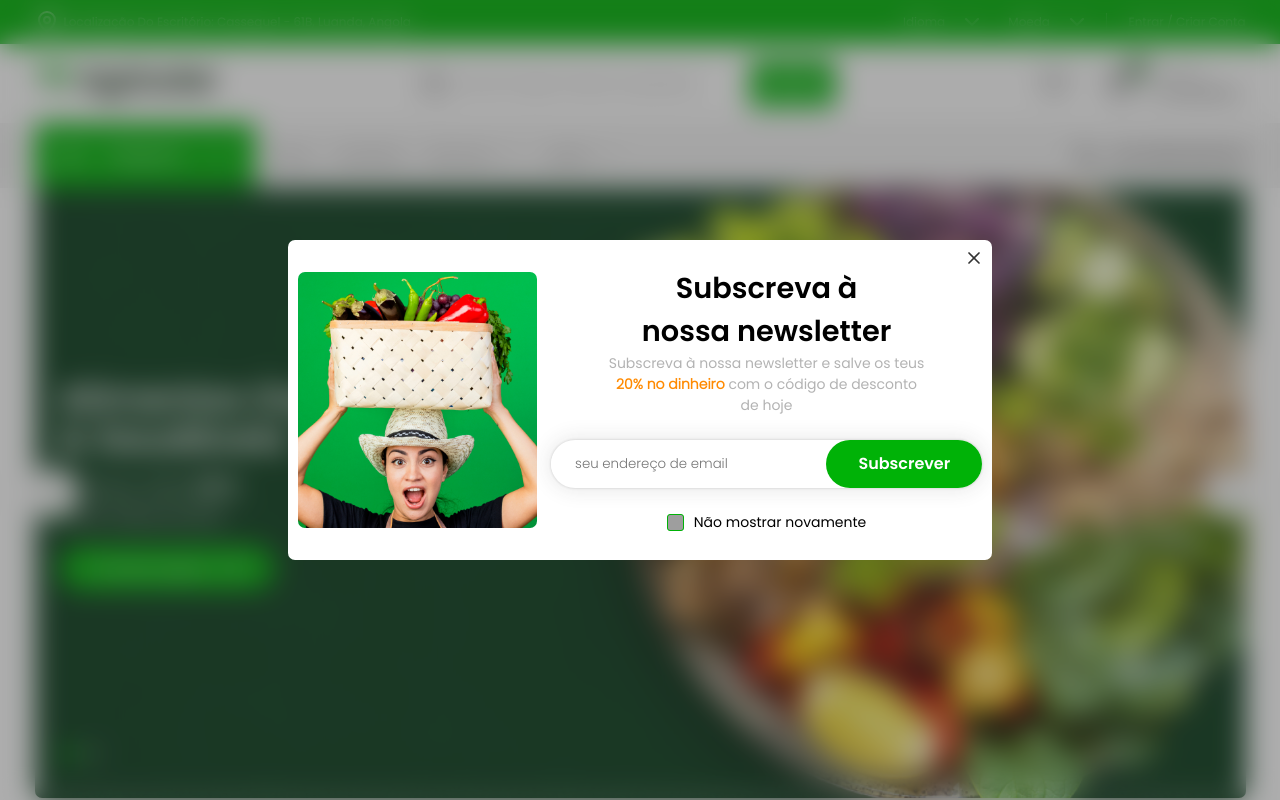
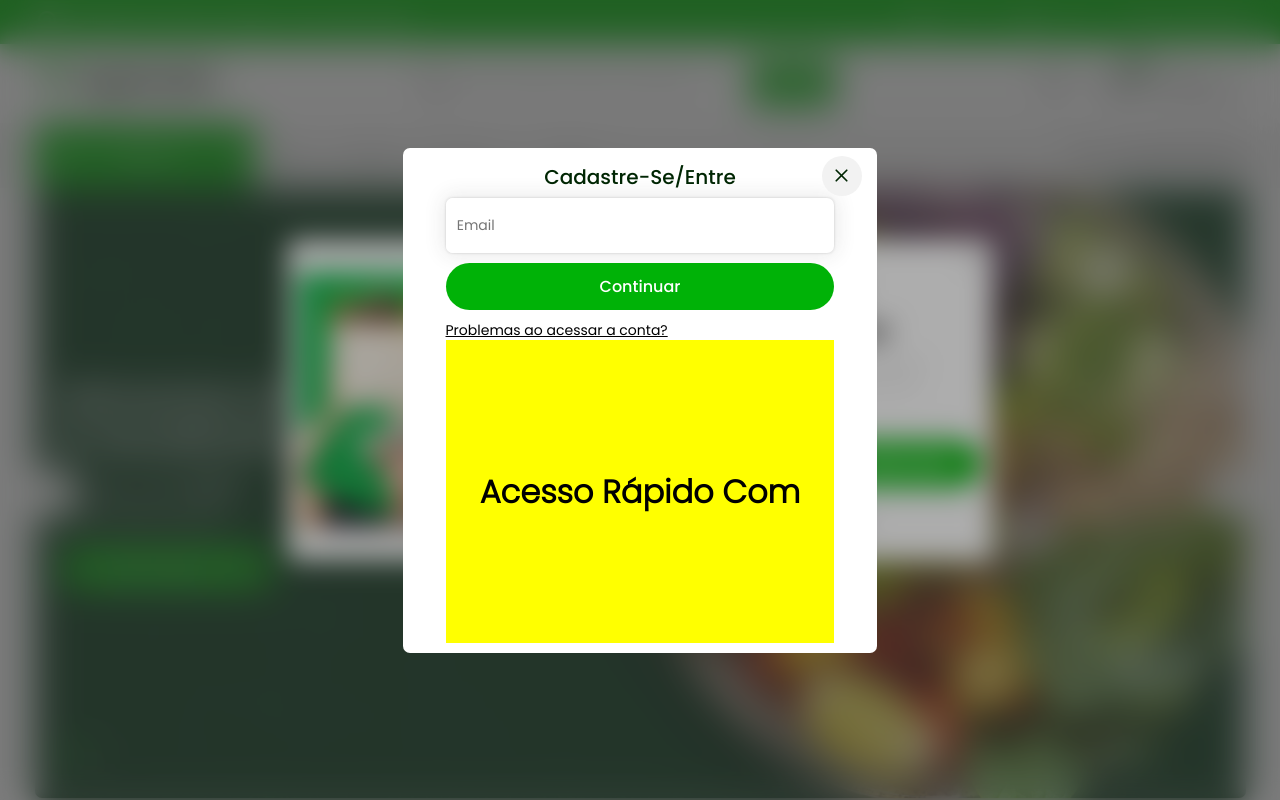
Before and after one commit to delciocapolo/agricolar, a React (Vite) app: page / in a window 1280 px wide. Shown: the top 800 px of the page. Built offline with nearby package versions, Linux system fonts and the light colour scheme; grey boxes are pictures that could not be loaded.

Commit message:
working at SignComponent, finishing MessageEasyAccessCOmponent

```diff
--- a/public/style/components/menu/navlinks.css
+++ b/public/style/components/menu/navlinks.css
@@ -7,7 +7,7 @@
 }
 
 .menu-custom-navlinks>ul>.item-menu>.dropdown-menu {
-    z-index: 999;
+    z-index: 505;
 }
 
 .menu-custom-navlinks>ul>.item-menu>.dropdown-menu>ul {
--- a/src/App.tsx
+++ b/src/App.tsx
@@ -17,6 +17,7 @@ import i19 from './assets/newsletterpopup/newsletterpopup.jpg';
 import i20 from './assets/products/Image.jpg';
 import { cacheImages } from "./components/utils/CacheImages";
 import Spinner from "./components/main-components/Spinner/Spinner";
+import SignComponent from "./components/Sign/Sign";
 
 const Menu = lazy(() => import("./components/Navigation/Menu"));
 const Skeleton = lazy(() => import("./components/Body/Skeleton"));
@@ -35,6 +36,7 @@ const App = () => {
   return (
     <HeaderContextProvider>
       <Suspense fallback={<Spinner loading={isLoading} />}>
+        <SignComponent />
         <Menu />
         <Header />
         <Skeleton />
--- /dev/null
+++ b/src/components/Sign/ComponentBase/ComponentBase.tsx
@@ -0,0 +1,142 @@
+import styled from "@emotion/styled";
+
+export const Container = styled['div']`
+    width: 100%;
+    height: 100%;
+    position: fixed;
+    top: 0;
+    z-index: 600;
+
+    background-color: rgba(51, 51, 51, 0.4);
+    backdrop-filter: blur(14px);
+`;
+
+export const PainelSign = styled['div']`
+    min-width: 320px;
+    width: 37%;
+    height: 505px;
+    background-color: var(--White);
+    border-radius: var(--border-radius);
+    padding: 0.5rem;
+
+    position: relative;
+`;
+
+export const SubContainerBase = styled['div']`
+    display: block;
+    background-color: yellow;
+    margin-bottom: 5px;
+`;
+
+export const ContentBase = styled['div']`
+    width: 85%;
+    margin: 0 auto;
+
+    // background-color: red;
+`;
+
+// For the title
+export const ContentTitle = styled(ContentBase)`
+    text-align: center;
+    padding: 0.7rem 0;
+
+    position: relative;
+`;
+export const Title = styled['h1']`
+    // font: var(--Body-Large-500);
+    font: var(--Body-XL-500);
+    color: var(--Green-900);
+    line-height: 1;
+`;
+
+export const ButtonClose = styled['button']`
+    position: absolute;
+    right: 15px;
+    width: 40px;
+    height: 40px;
+    background-color: var(--Gray-50);
+    border-radius: 50px;
+    z-index: 3;
+
+    & > .btnclose-svg-icon {
+        color: var(--Green-900);
+    }
+`;
+// For the accounts
+export const ContainerAccounts = styled(ContentBase)`
+    height: calc(100% - 42px);
+    // overflow: auto;
+`;
+
+export const ContainerUserInputs = styled['div']`
+    min-height: 142px;
+    // background-color: brown;
+    flex-direction: column;
+    padding: 0;
+    align-items: flex-start;
+`;
+
+export const ContainerInput = styled['div']`
+    width: 100%;
+    height: 55px;
+    background-color: var(--White);
+    border-radius: var(--border-radius);
+    justify-content: space-between;
+    gap: 0;
+    padding-right: 10px;
+    box-shadow: var(--box-shadow-double-face);
+`;
+
+export const TextField = styled['input']`
+    width: calc(100% - 50px);
+    height: 55px;
+    padding: 0 0.7rem;
+    border-radius: var(--border-radius);
+    border: none;
+    font: var(--Body-Small-400);
+    text-transform: none;
+
+    &::placeholder {
+        text-transform: capitalize;
+    }
+`;
+
+export const ButtonClearTextField = styled['button']`
+    background-color: rgba(237, 242, 238, 0.5);
+    padding: 0.3rem;
+    border-radius: 50%;
+
+    & > .btnclose-svg-icon {
+        color: rgba(0, 38, 3, 0.5);
+    }
+`;
+
+export const ButtonSubmitUserInputs = styled['button']`
+    width: 100%;
+    color: var(--White);
+    background-color: var(--Success);
+    padding: 0.7rem 0;
+    font: var(--Body-Medium-500);
+    border-radius: 50px;
+`;
+
+export const ButtonShowHelp = styled['button']`
+    height: 20px;
+    text-decoration: underline;
+    background-color: transparent;
+    font: var(--Body-Small-400);
+    text-transform: none;
+`;
+
+export const ContainerAccountsLinks = styled['div']`
+    height: calc(100% - 144px);
+    background-color: yellow;
+`;
+export const ContainerMessageEasyAccess = styled['div']`
+
+`;
+export const ContainerLine = styled['div']`
+
+`;
+export const MessageEasyAccess = styled['h1']`
+`;
--- a/src/components/Sign/Sign.tsx
+++ b/src/components/Sign/Sign.tsx
@@ -0,0 +1,63 @@
+import { X } from "lucide-react";
+import { ButtonClearTextField, ButtonClose, ButtonShowHelp, ButtonSubmitUserInputs, Container, ContainerAccounts, ContainerAccountsLinks, ContainerInput, ContainerLine, ContainerMessageEasyAccess, ContainerUserInputs, ContentTitle, MessageEasyAccess, PainelSign, TextField, Title } from "./ComponentBase/ComponentBase"
+import { ChangeEvent, MouseEvent, useState } from "react";
+
+const SignComponent = () => {
+    const [controllStep, setControllStep] = useState<number>(0);
+    const [contentTextfiled, setContentTextField] = useState<string>('');
+
+    const handleContentTextField = (e: ChangeEvent<HTMLInputElement>) => {
+        setContentTextField(e.target.value);
+    }
+    const handleButtonCleartextField = () => {
+        setContentTextField('');
+    }
+
+    return (
+        <Container className="d-flex">
+            <PainelSign>
+                <ButtonClose className="d-flex">
+                    <X className="btnclose-svg-icon" size={21} />
+                </ButtonClose>
+                <ContentTitle className="d-flex">
+                    <Title>cadastre-se/entre</Title>
+                </ContentTitle>
+                <ContainerAccounts>
+                    <ContainerUserInputs className="d-flex">
+                        <ContainerInput className="d-flex">
+                            <TextField
+                                name="email"
+                                type="email"
+                                placeholder="email"
+                                onChange={handleContentTextField}
+                                value={contentTextfiled}
+                            />
+                            {
+                                contentTextfiled && (
+                                    <ButtonClearTextField className="d-flex" onClick={handleButtonCleartextField}>
+                                        <X className="btnclose-svg-icon" size={21} />
+                                    </ButtonClearTextField>
+                                )
+                            }
+                        </ContainerInput>
+                        <ButtonSubmitUserInputs type="submit" className="d-flex">continuar</ButtonSubmitUserInputs>
+                        <ButtonShowHelp>Problemas ao acessar a conta?</ButtonShowHelp>
+                    </ContainerUserInputs>
+                    {
+                        controllStep === 0 ? (
+                            <ContainerAccountsLinks className="d-flex">
+                                <ContainerMessageEasyAccess className="d-flex">
+                                    <ContainerLine />
+                                    <MessageEasyAccess>acesso rápido com</MessageEasyAccess>
+                                    <ContainerLine />
+                                </ContainerMessageEasyAccess>
+                            </ContainerAccountsLinks>
+                        ) : null
+                    }
+                </ContainerAccounts>
+            </PainelSign>
+        </Container>
+    )
+};
+
+export default SignComponent;
```
